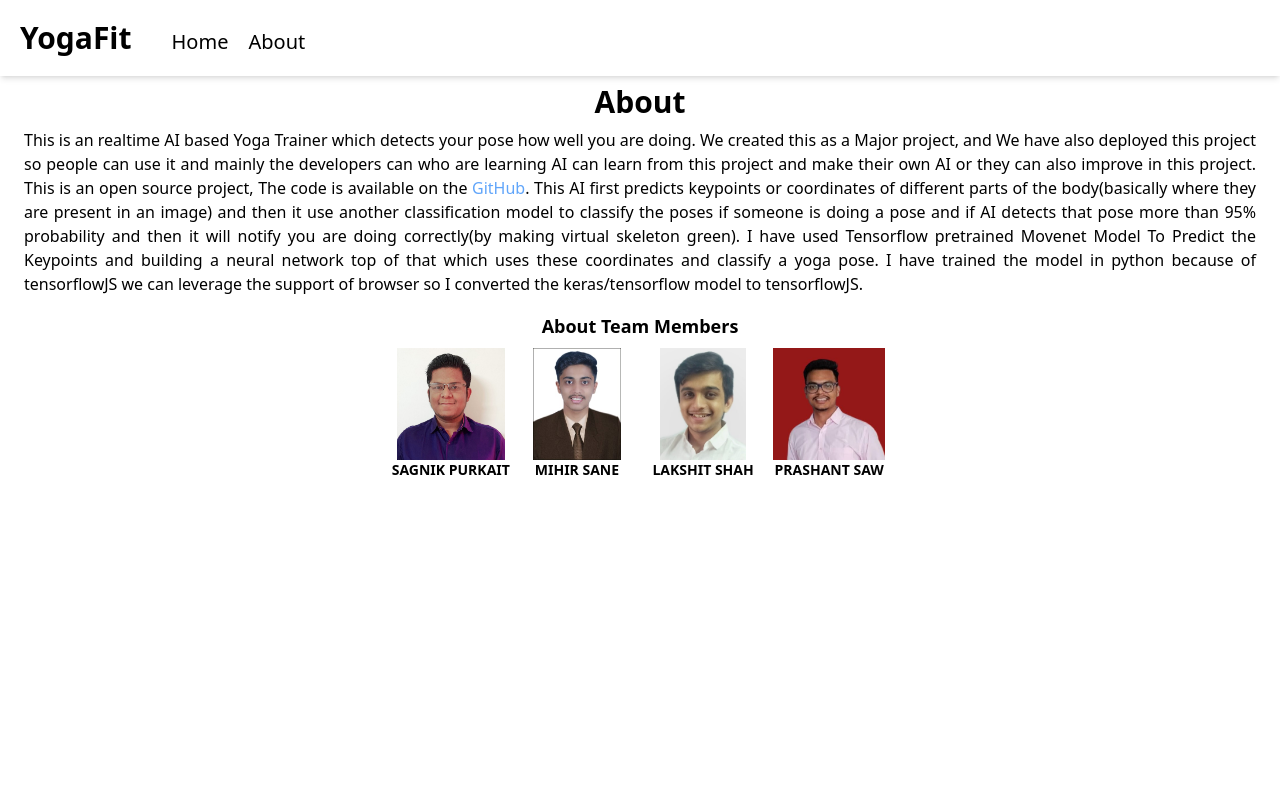
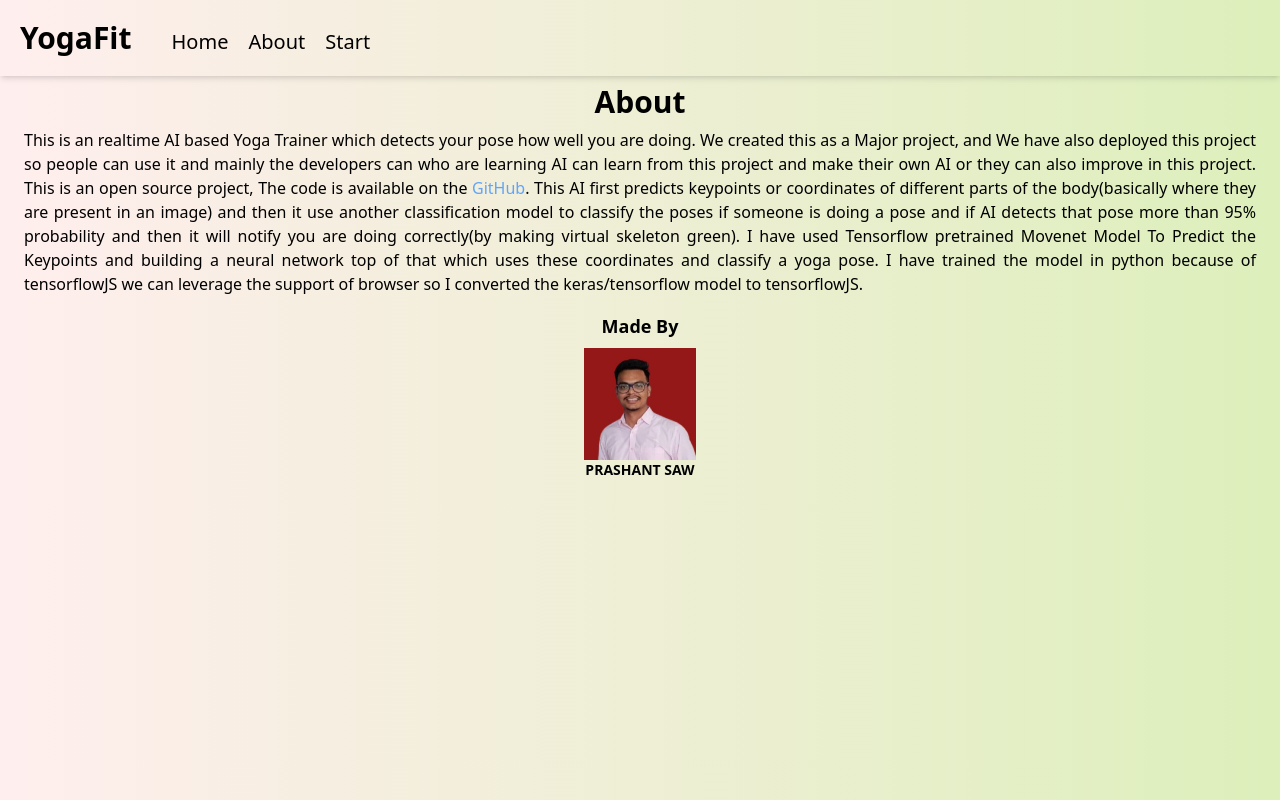
Before and after one commit to Psaw19/Major-Project, a React (Vite) app: page /about in a window 1280 px wide. Built offline with nearby package versions, Linux system fonts and the light colour scheme.

Commit message:
Changes for Srijan

```diff
--- a/src/App.jsx
+++ b/src/App.jsx
@@ -12,6 +12,7 @@ export default function App() {
   return (
     <YogaProvider>
       <Router>
+        <div className="w-screen h-screen bg-gradient">
           <Navbar />
           <Routes>
             <Route path="/" element={<Home />} />
@@ -20,6 +21,7 @@ export default function App() {
             <Route path="/tutorials" element={<Tutorials />} />
             <Route path="/yoga" element={<YogaCanvas />} />
           </Routes>
+        </div>
       </Router>
     </YogaProvider>
   );
--- a/src/components/DropDown.jsx
+++ b/src/components/DropDown.jsx
@@ -15,7 +15,7 @@ const DropDown = ({ poseList }) => {
             <Listbox className="w-full">
 
                 <Listbox.Button
-                    className="p-2 text-black flex items-center w-full justify-center gap-2 text-2xl font-medium rounded-lg border relative ">
+                    className="p-2 text-black flex items-center w-full justify-center gap-2 text-2xl font-medium rounded-lg border border-slate-500 relative ">
                     {currentPose} <BsChevronDown className={`mt-2 text-base transition duration-300`} />
 
                     <Listbox.Options className="w-80 border h-48 overflow-auto rounded-lg scrollbar-hide cursor-pointer mt-1 absolute top-12">
--- a/src/components/Navbar.jsx
+++ b/src/components/Navbar.jsx
@@ -36,6 +36,9 @@ const Navbar = () => {
                     <Link to='/about'>
                         <button >About</button>
                     </Link>
+                    <Link to='/start'>
+                        <button>Start</button>
+                    </Link>
                 </div>
 
                 <div ref={ref} className='flex justify-center items-center p-5 sm:hidden'>
@@ -44,22 +47,21 @@ const Navbar = () => {
                 </div>
 
 
-                <div ref={navRef} className={`absolute left-0 ${toggle ? 'top-[100%]' : 'top-[-500%]'} transition-all duration-300 z-10 flex flex-col items-center justify-center w-full bg-black/30 backdrop-blur p-2`}>
+                <div ref={navRef} className={`absolute left-0 ${toggle ? 'top-[100%]' : 'top-[-350%]'} transition-all duration-300 flex flex-col items-center justify-center w-full bg-black/30 backdrop-blur py-2 z-50`}>
 
-                    <Link to='/' onClick={() => setToggle(toggle => !toggle)} className='w-full'>
+                    <Link to='/' onClick={() => setToggle(toggle => !toggle)} className='w-full hover:bg-black/10'>
                         <button className='p-3 w-full'>Home</button>
                     </Link>
 
                     <Link to='/about' onClick={() => setToggle(toggle => !toggle)} className='w-full'>
-                        <button className='p-3 w-full'>About</button>
+                        <button className='p-3 w-full hover:bg-black/10'>About</button>
                     </Link>
 
                     <Link to='/start' onClick={() => setToggle(toggle => !toggle)} className='w-full'>
-                        <button className='p-3 w-full'>Start</button>
+                        <button className='p-3 w-full hover:bg-black/10'>Start</button>
                     </Link>
 
                 </div>
-
 
             </div>
         </div>
--- a/src/index.css
+++ b/src/index.css
@@ -6,12 +6,12 @@
 
 @layer components{
     .btn {
-        @apply border-2 border-slate-400  rounded-md px-3 py-2 md:px-5 md:py-3 text-lg md:text-xl;
+        @apply border-2 border-slate-500  rounded-md px-3 py-2 md:px-5 md:py-3 text-lg md:text-xl;
     }
 
-    .effect{
+    /* .effect{
         @apply shadow-lg hover:shadow-none bg-[#f4f7f4] hover:bg-green-200;
-    }
+    } */
 }
 
 *{
@@ -20,8 +20,16 @@
     padding: 0;
 }
 
+body{
+    overflow-x: hidden;
+}
+
 .bg-animation{
     animation: animateBg 20s ease infinite;
+}
+
+.bg-gradient{
+    background-image: linear-gradient(to right,#ffeeee, #ddefbb);
 }
 
 @keyframes animateBg {
--- a/src/pages/About.jsx
+++ b/src/pages/About.jsx
@@ -19,7 +19,11 @@ export default function About() {
                     We created this as a Major project, and We have also deployed this project
                     so people can use it and mainly the developers can who are learning AI can learn
                     from this project and make their own AI or they can also improve in this project.
-                    This is an open source project, The code is available on the <a className='text-blue-400' href="https://github.com/Rambo8390/YogaFit" >GitHub</a>.
+                    This is an open source project, The code is available on the <a className='text-blue-400'
+                        // href="https://github.com/Rambo8390/YogaFit"
+                        href="https://github.com/Psaw19/Major-Project"
+                        target='_blank'
+                    >GitHub</a>.
 
                     This AI first predicts keypoints or coordinates of different parts of the body(basically where
                     they are present in an image) and then it use another classification model to classify the poses if
@@ -32,24 +36,27 @@ export default function About() {
                 </p>
 
                 <div className="mx-2 md:mx-4">
-                    <h4 className='font-semibold text-lg text-center my-2 sm:mt-4'>About Team Members</h4>
+                    {/* <h4 className='font-semibold text-lg text-center my-2 sm:mt-4'>About Team Members</h4> */}
+                    <h4 className='font-semibold text-lg text-center my-2 sm:mt-4'>Made By</h4>
 
-                    <div className='grid grid-rows-2 grid-cols-2 w-fit mx-auto gap-2 sm:grid-rows-1 md:grid-cols-4'>
+                    <div className='flex justify-center'>
 
-                        <div className=' text-center text-sm font-semibold'>
+                        {/* <div className='grid grid-rows-2 grid-cols-2 w-fit mx-auto gap-2 sm:grid-rows-1 md:grid-cols-4'> */}
+
+                        {/* <div className=' text-center text-sm font-semibold'>
                             <img className='h-28 mx-auto' src={sagnik}></img>
                             <p>SAGNIK PURKAIT</p>
-                        </div>
+                        </div> */}
 
-                        <div className=' text-center text-sm font-semibold'>
+                        {/* <div className=' text-center text-sm font-semibold'>
                             <img className="h-28 mx-auto" src={mihir}></img>
                             <p>MIHIR SANE</p>
-                        </div>
+                        </div> */}
 
-                        <div className=' text-center text-sm font-semibold'>
+                        {/* <div className=' text-center text-sm font-semibold'>
                             <img className='h-28 mx-auto' src={lakshit}></img>
                             <p>LAKSHIT SHAH</p>
-                        </div>
+                        </div> */}
 
                         <div className=' text-center text-sm font-semibold'>
                             <img className='h-28 mx-auto' src={prashant}></img>
--- a/src/pages/YogaCanvas.jsx
+++ b/src/pages/YogaCanvas.jsx
@@ -273,7 +273,7 @@ function YogaCanvas() {
             <h4 className="btn">Best: {bestPerform} s</h4>
           </div>
           <div>
-            <button onClick={() => { navigate(`/start`) }} className="btn effect">
+            <button onClick={() => { navigate(`/start`) }} className="btn">
               Stop Pose
             </button>
           </div>
```
Lines whose indentation alone changed are shown as unchanged.
